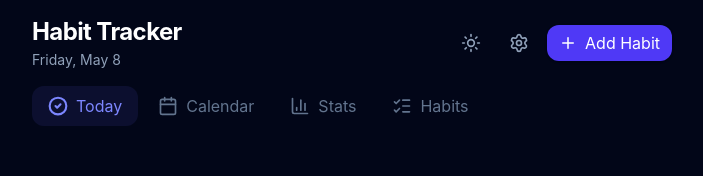
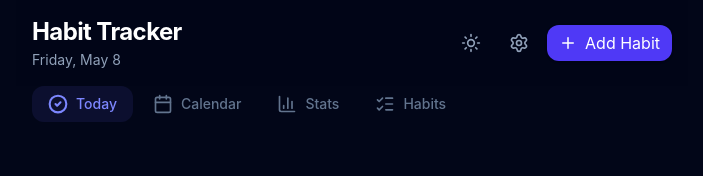
Before and after one commit to RamSuryansh/svelte-habit-tracker, a Svelte app: page / in a window 1280 px wide. Shown: the top 176 px of the page, without its empty margins (288-991 px from the left). Built offline with nearby package versions, Linux system fonts and the light colour scheme.

Commit message:
feat: implement PWA support with service worker, manifest, and enhanced navigation

```diff
--- a/index.html
+++ b/index.html
@@ -3,8 +3,16 @@
   <head>
     <meta charset="UTF-8" />
     <link rel="icon" type="image/svg+xml" href="/favicon.svg" />
+    <link rel="manifest" href="/manifest.webmanifest" />
     <meta name="viewport" content="width=device-width, initial-scale=1.0" />
-    <title>habit-tracker</title>
+    <meta name="application-name" content="Habit Tracker" />
+    <meta name="mobile-web-app-capable" content="yes" />
+    <meta name="apple-mobile-web-app-capable" content="yes" />
+    <meta name="apple-mobile-web-app-title" content="Habit Tracker" />
+    <meta name="apple-mobile-web-app-status-bar-style" content="black-translucent" />
+    <meta name="theme-color" content="#f9fafb" media="(prefers-color-scheme: light)" />
+    <meta name="theme-color" content="#020617" media="(prefers-color-scheme: dark)" />
+    <title>Habit Tracker</title>
   </head>
   <body>
     <div id="app"></div>
--- a/public/sw.js
+++ b/public/sw.js
@@ -1,3 +1,59 @@
+self.addEventListener('install', (event) => {
+  event.waitUntil(
+    caches
+      .open('habit-tracker-shell-v1')
+      .then((cache) =>
+        cache.addAll(['/', '/index.html', '/favicon.svg', '/icons.svg', '/manifest.webmanifest']),
+      )
+      .then(() => self.skipWaiting()),
+  )
+})
+
+self.addEventListener('activate', (event) => {
+  event.waitUntil(
+    caches
+      .keys()
+      .then((keys) =>
+        Promise.all(
+          keys
+            .filter((key) => key !== 'habit-tracker-shell-v1')
+            .map((key) => caches.delete(key)),
+        ),
+      )
+      .then(() => self.clients.claim()),
+  )
+})
+
+self.addEventListener('fetch', (event) => {
+  if (event.request.method !== 'GET') return
+
+  const url = new URL(event.request.url)
+  if (url.origin !== self.location.origin) return
+
+  if (event.request.mode === 'navigate') {
+    event.respondWith(
+      fetch(event.request).catch(() =>
+        caches.match('/index.html').then((response) => response || caches.match('/')),
+      ),
+    )
+    return
+  }
+
+  event.respondWith(
+    caches.match(event.request).then((cached) => {
+      if (cached) return cached
+
+      return fetch(event.request).then((response) => {
+        if (response.ok) {
+          const copy = response.clone()
+          caches.open('habit-tracker-shell-v1').then((cache) => cache.put(event.request, copy))
+        }
+        return response
+      })
+    }),
+  )
+})
+
 self.addEventListener('notificationclick', (event) => {
   event.notification.close()
   event.waitUntil(
--- a/src/App.svelte
+++ b/src/App.svelte
@@ -15,10 +15,54 @@
   import { getToday } from './utils/date'
   import { getPermissionStatus, requestPermission, showNotification } from './utils/notifications'
 
-  let activeView = $state<View>('today')
+  const VIEW_ROUTES = {
+    today: '/',
+    calendar: '/calendar',
+    stats: '/stats',
+    habits: '/habits',
+  } satisfies Record<View, string>
+
+  const ROUTE_VIEWS: Record<string, View> = {
+    '/': 'today',
+    '/today': 'today',
+    '/calendar': 'calendar',
+    '/stats': 'stats',
+    '/habits': 'habits',
+  }
+
+  const VIEW_TITLES = {
+    today: 'Today',
+    calendar: 'Calendar',
+    stats: 'Stats',
+    habits: 'Habits',
+  } satisfies Record<View, string>
+
+  function normalizePath(pathname: string): string {
+    const path = pathname.replace(/\/+$/, '')
+    return path || '/'
+  }
+
+  function viewFromPath(pathname: string): View {
+    return ROUTE_VIEWS[normalizePath(pathname)] ?? 'today'
+  }
+
+  let activeView = $state<View>(viewFromPath(window.location.pathname))
   let showForm = $state(false)
   let editingHabit = $state<Habit | null>(null)
   let lastReminderDate = getToday()
+
+  $effect(() => {
+    const currentPath = normalizePath(window.location.pathname)
+    const canonicalPath = VIEW_ROUTES[activeView]
+    if (currentPath !== canonicalPath) {
+      window.history.replaceState({ view: activeView }, '', canonicalPath)
+    }
+  })
+
+  $effect(() => {
+    const title = VIEW_TITLES[activeView]
+    document.title = title === 'Today' ? 'Habit Tracker' : `${title} | Habit Tracker`
+  })
 
   $effect(() => {
     document.documentElement.classList.toggle('dark', habitStore.theme === 'dark')
@@ -96,12 +140,30 @@
     showForm = false
     editingHabit = null
   }
+
+  function navigateToView(view: View): void {
+    const nextPath = VIEW_ROUTES[view]
+    if (normalizePath(window.location.pathname) !== nextPath) {
+      window.history.pushState({ view }, '', nextPath)
+    }
+    activeView = view
+  }
+
+  function handlePopState(): void {
+    activeView = viewFromPath(window.location.pathname)
+  }
 </script>
 
-<div class="min-h-screen bg-gray-50 text-gray-900 transition-colors duration-200 dark:bg-slate-950 dark:text-white">
-  <div class="mx-auto flex min-h-screen max-w-2xl flex-col px-4 pb-24 sm:pb-8">
+<svelte:window onpopstate={handlePopState} />
+
+<div
+  class="min-h-[100svh] bg-gray-50 text-gray-900 transition-colors duration-200 dark:bg-slate-950 dark:text-white"
+>
+  <div
+    class="mx-auto flex min-h-[100svh] max-w-2xl flex-col px-4 pb-[calc(env(safe-area-inset-bottom)+5.75rem)] pt-[env(safe-area-inset-top)] sm:pb-8"
+  >
     <Header onAddHabit={handleAddHabit} />
-    <Navigation {activeView} onViewChange={(view) => (activeView = view)} />
+    <Navigation {activeView} routes={VIEW_ROUTES} onViewChange={navigateToView} />
 
     <main class="flex-1">
       {#if activeView === 'today'}
--- a/src/app.css
+++ b/src/app.css
@@ -65,6 +65,7 @@ html {
   min-width: 320px;
   min-height: 100%;
   background: #f9fafb;
+  scroll-behavior: smooth;
 }
 
 html.dark {
@@ -75,11 +76,25 @@ body {
   margin: 0;
   min-width: 320px;
   min-height: 100vh;
+  min-height: 100svh;
+  overscroll-behavior-y: none;
+  -webkit-tap-highlight-color: transparent;
+}
+
+#app {
+  min-height: 100svh;
 }
 
 button,
-input {
+input,
+select,
+textarea {
   font: inherit;
+}
+
+button,
+a {
+  touch-action: manipulation;
 }
 
 button:focus-visible,
--- a/src/components/layout/Header.svelte
+++ b/src/components/layout/Header.svelte
@@ -21,7 +21,9 @@
   )
 </script>
 
-<header class="flex items-center justify-between gap-4 py-4">
+<header
+  class="sticky top-0 z-30 -mx-4 flex items-center justify-between gap-4 bg-gray-50/90 px-4 py-4 backdrop-blur-xl dark:bg-slate-950/90"
+>
   <div class="min-w-0">
     <h1 class="text-2xl font-bold tracking-tight text-gray-950 dark:text-white">Habit Tracker</h1>
     <p class="mt-0.5 text-sm text-gray-500 dark:text-slate-400">{todayLabel}</p>
--- a/src/components/layout/Navigation.svelte
+++ b/src/components/layout/Navigation.svelte
@@ -4,22 +4,39 @@
 
   interface Props {
     activeView: View
+    routes: Record<View, string>
     onViewChange: (view: View) => void
   }
 
-  let { activeView, onViewChange }: Props = $props()
+  let { activeView, routes, onViewChange }: Props = $props()
+
+  function handleNavigate(event: MouseEvent, view: View): void {
+    if (
+      event.defaultPrevented ||
+      event.button !== 0 ||
+      event.metaKey ||
+      event.altKey ||
+      event.ctrlKey ||
+      event.shiftKey
+    ) {
+      return
+    }
+
+    event.preventDefault()
+    onViewChange(view)
+  }
 </script>
 
 <nav
-  class="fixed bottom-0 left-0 right-0 z-40 border-t border-gray-200 bg-white/85 backdrop-blur-xl dark:border-slate-800 dark:bg-slate-950/85 sm:static sm:mb-6 sm:border-t-0 sm:bg-transparent sm:backdrop-blur-none sm:dark:bg-transparent"
+  class="fixed bottom-0 left-0 right-0 z-40 border-t border-gray-200 bg-white/90 pb-[calc(env(safe-area-inset-bottom)+0.5rem)] pt-1 backdrop-blur-xl dark:border-slate-800 dark:bg-slate-950/90 sm:static sm:mb-6 sm:border-t-0 sm:bg-transparent sm:pb-0 sm:pt-0 sm:backdrop-blur-none sm:dark:bg-transparent"
   aria-label="Habit views"
 >
   <div class="mx-auto flex max-w-4xl items-center justify-around px-4 sm:justify-start sm:gap-1 sm:px-0">
-    <button
-      type="button"
-      onclick={() => onViewChange('today')}
+    <a
+      href={routes.today}
+      onclick={(event) => handleNavigate(event, 'today')}
       class={[
-        'flex cursor-pointer flex-col items-center gap-1 rounded-xl px-4 py-3 text-xs font-medium transition-all duration-150 sm:flex-row sm:gap-2 sm:py-2 sm:text-sm',
+        'flex min-h-14 cursor-pointer flex-col items-center justify-center gap-1 rounded-xl px-4 py-2 text-xs font-medium transition-all duration-150 sm:min-h-0 sm:flex-row sm:gap-2 sm:py-2 sm:text-sm',
         activeView === 'today'
           ? 'text-indigo-600 dark:text-indigo-400 sm:bg-indigo-50 sm:dark:bg-indigo-500/10'
           : 'text-gray-400 hover:text-gray-600 dark:text-slate-500 dark:hover:text-slate-300 sm:hover:bg-gray-50 sm:dark:hover:bg-slate-800',
@@ -28,13 +45,13 @@
     >
       <CheckCircle2 size={20} strokeWidth={activeView === 'today' ? 2.5 : 2} />
       <span>Today</span>
-    </button>
+    </a>
 
-    <button
-      type="button"
-      onclick={() => onViewChange('calendar')}
+    <a
+      href={routes.calendar}
+      onclick={(event) => handleNavigate(event, 'calendar')}
       class={[
-        'flex cursor-pointer flex-col items-center gap-1 rounded-xl px-4 py-3 text-xs font-medium transition-all duration-150 sm:flex-row sm:gap-2 sm:py-2 sm:text-sm',
+        'flex min-h-14 cursor-pointer flex-col items-center justify-center gap-1 rounded-xl px-4 py-2 text-xs font-medium transition-all duration-150 sm:min-h-0 sm:flex-row sm:gap-2 sm:py-2 sm:text-sm',
         activeView === 'calendar'
           ? 'text-indigo-600 dark:text-indigo-400 sm:bg-indigo-50 sm:dark:bg-indigo-500/10'
           : 'text-gray-400 hover:text-gray-600 dark:text-slate-500 dark:hover:text-slate-300 sm:hover:bg-gray-50 sm:dark:hover:bg-slate-800',
@@ -43,13 +60,13 @@
     >
       <Calendar size={20} strokeWidth={activeView === 'calendar' ? 2.5 : 2} />
       <span>Calendar</span>
-    </button>
+    </a>
 
-    <button
-      type="button"
-      onclick={() => onViewChange('stats')}
+    <a
+      href={routes.stats}
+      onclick={(event) => handleNavigate(event, 'stats')}
       class={[
-        'flex cursor-pointer flex-col items-center gap-1 rounded-xl px-4 py-3 text-xs font-medium transition-all duration-150 sm:flex-row sm:gap-2 sm:py-2 sm:text-sm',
+        'flex min-h-14 cursor-pointer flex-col items-center justify-center gap-1 rounded-xl px-4 py-2 text-xs font-medium transition-all duration-150 sm:min-h-0 sm:flex-row sm:gap-2 sm:py-2 sm:text-sm',
         activeView === 'stats'
           ? 'text-indigo-600 dark:text-indigo-400 sm:bg-indigo-50 sm:dark:bg-indigo-500/10'
           : 'text-gray-400 hover:text-gray-600 dark:text-slate-500 dark:hover:text-slate-300 sm:hover:bg-gray-50 sm:dark:hover:bg-slate-800',
@@ -58,13 +75,13 @@
     >
       <BarChart3 size={20} strokeWidth={activeView === 'stats' ? 2.5 : 2} />
       <span>Stats</span>
-    </button>
+    </a>
 
-    <button
-      type="button"
-      onclick={() => onViewChange('habits')}
+    <a
+      href={routes.habits}
+      onclick={(event) => handleNavigate(event, 'habits')}
       class={[
-        'flex cursor-pointer flex-col items-center gap-1 rounded-xl px-4 py-3 text-xs font-medium transition-all duration-150 sm:flex-row sm:gap-2 sm:py-2 sm:text-sm',
+        'flex min-h-14 cursor-pointer flex-col items-center justify-center gap-1 rounded-xl px-4 py-2 text-xs font-medium transition-all duration-150 sm:min-h-0 sm:flex-row sm:gap-2 sm:py-2 sm:text-sm',
         activeView === 'habits'
           ? 'text-indigo-600 dark:text-indigo-400 sm:bg-indigo-50 sm:dark:bg-indigo-500/10'
           : 'text-gray-400 hover:text-gray-600 dark:text-slate-500 dark:hover:text-slate-300 sm:hover:bg-gray-50 sm:dark:hover:bg-slate-800',
@@ -73,6 +90,6 @@
     >
       <ListChecks size={20} strokeWidth={activeView === 'habits' ? 2.5 : 2} />
       <span>Habits</span>
-    </button>
+    </a>
   </div>
 </nav>
```
Also changed, not shown: src/components/ui/Modal.svelte (+14 -3 lines), public/manifest.webmanifest (added).
